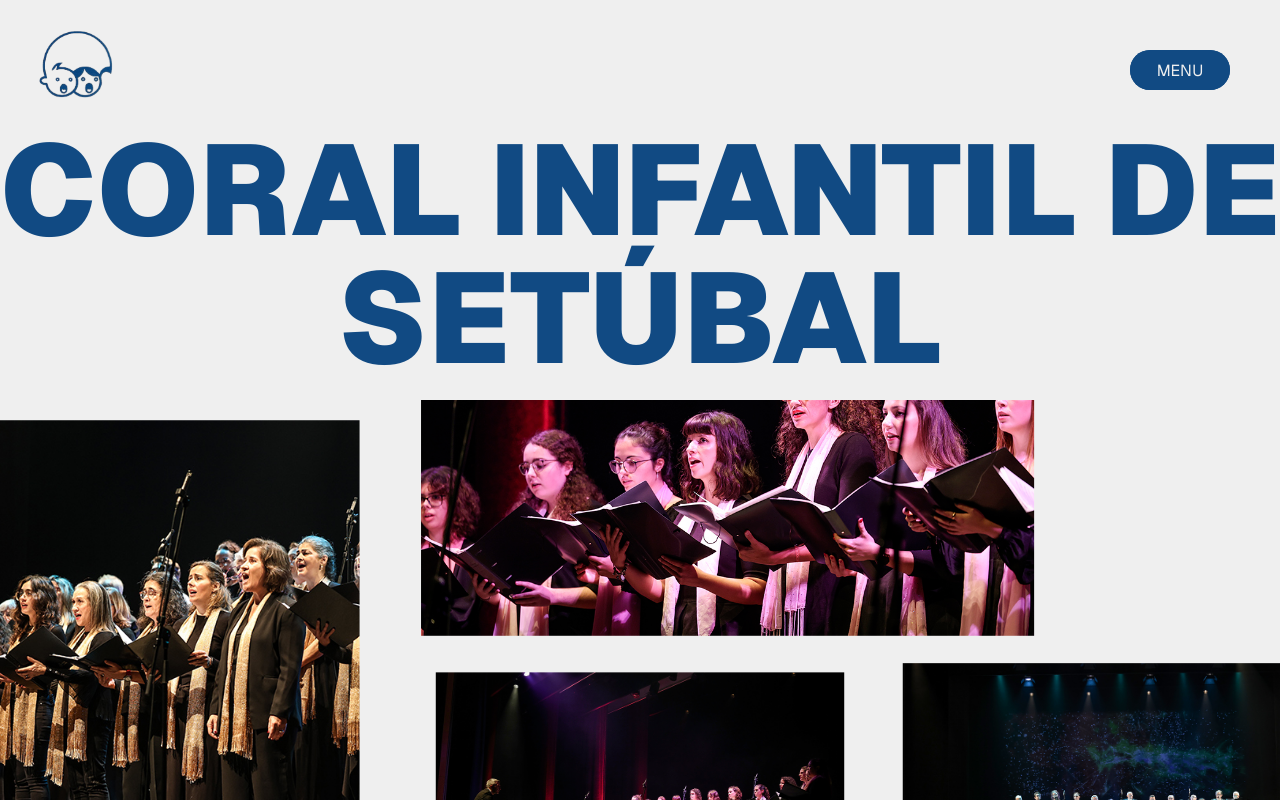
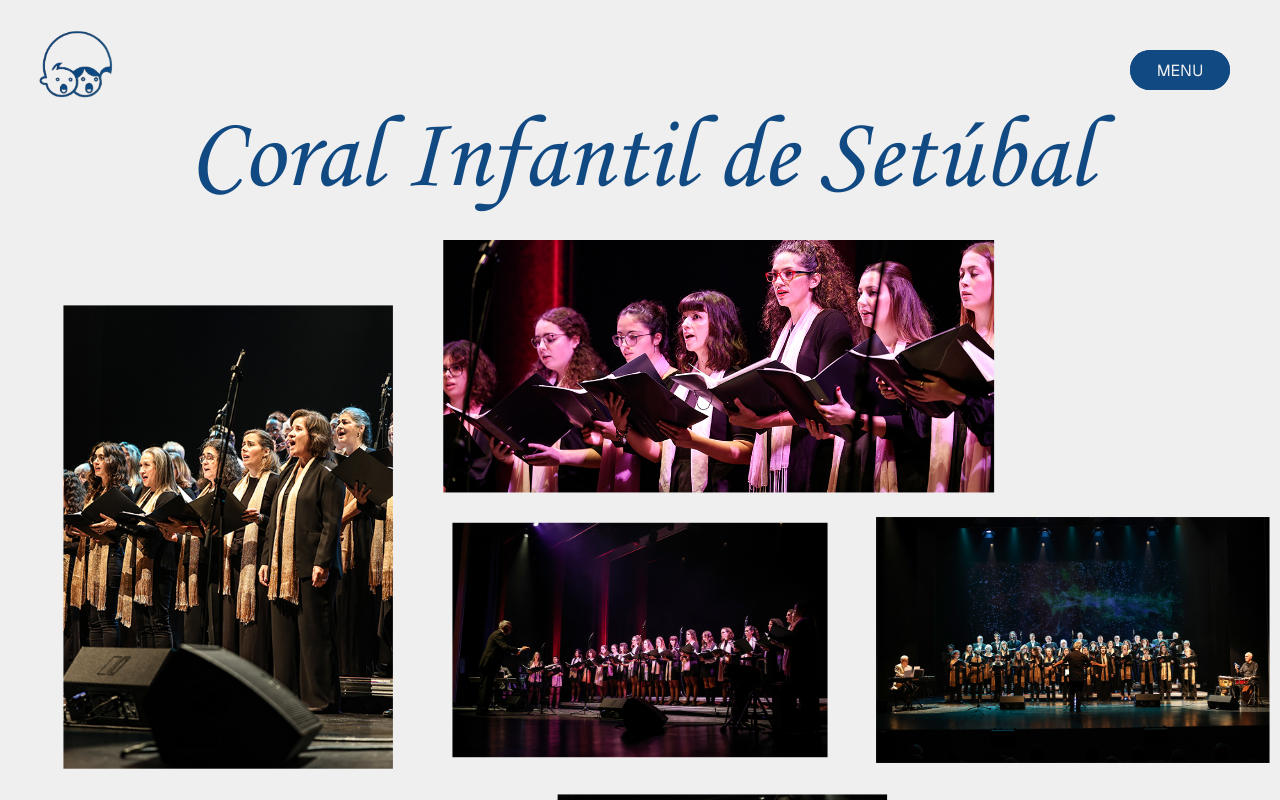
Before and after one commit to RodrigoRafaelSantos7/cis-final, a Next.js app: page / in a window 1280 px wide. Shown: the top 800 px of the page. Built offline with nearby package versions, Linux system fonts and the light colour scheme.

Commit message:
Add Monotype Corsiva font and update title styling

```diff
--- a/src/app/index.module.css
+++ b/src/app/index.module.css
@@ -3,16 +3,16 @@
   top: 5vh;
   left: 0;
   text-align: center;
-  text-transform: uppercase;
   width: 100%;
   color: #114a83;
   z-index: 50;
 }
 
 .title {
-  font-size: 10vw;
-  font-weight: 900;
+  font-size: 8vw;
+  font-weight: 500;
   line-height: 1;
+  font-family: var(--font-monotype-corsiva);
 }
 
 @media (max-width: 768px) {
--- a/src/app/layout.tsx
+++ b/src/app/layout.tsx
@@ -1,8 +1,15 @@
 import "~/styles/globals.css";
+import "~/styles/fonts.scss";
 
 import { GeistSans } from "geist/font/sans";
 import { type Metadata } from "next";
 import Header from "~/components/Header";
+import localFont from "next/font/local";
+
+const monotypeCorsiva = localFont({
+  src: "../../public/fonts/monotype-corsiva.ttf",
+  variable: "--font-monotype-corsiva",
+});
 
 export const metadata: Metadata = {
   title: "Coral Infantil de Setúbal",
@@ -15,7 +22,7 @@ export default function RootLayout({
 }: Readonly<{ children: React.ReactNode }>) {
   return (
     <html lang="en">
-      <body className={GeistSans.className}>
+      <body className={`${GeistSans.className} ${monotypeCorsiva.variable}`}>
         <Header />
         {children}
       </body>
--- a/src/components/ZoomParallax/style.module.scss
+++ b/src/components/ZoomParallax/style.module.scss
@@ -1,5 +1,5 @@
 .container {
-  margin-top: 50vh;
+  margin-top: 30vh;
   margin-bottom: 10vh;
   height: 300vh;
   position: relative;
--- /dev/null
+++ b/src/styles/fonts.scss
@@ -0,0 +1,7 @@
+@font-face {
+  font-family: "Monotype Corsiva";
+  src: url("/fonts/monotype-corsiva.ttf") format("truetype");
+  font-weight: normal;
+  font-style: normal;
+  font-display: swap;
+}
```
Also changed, not shown: public/fonts/monotype-corsiva.ttf (added).
